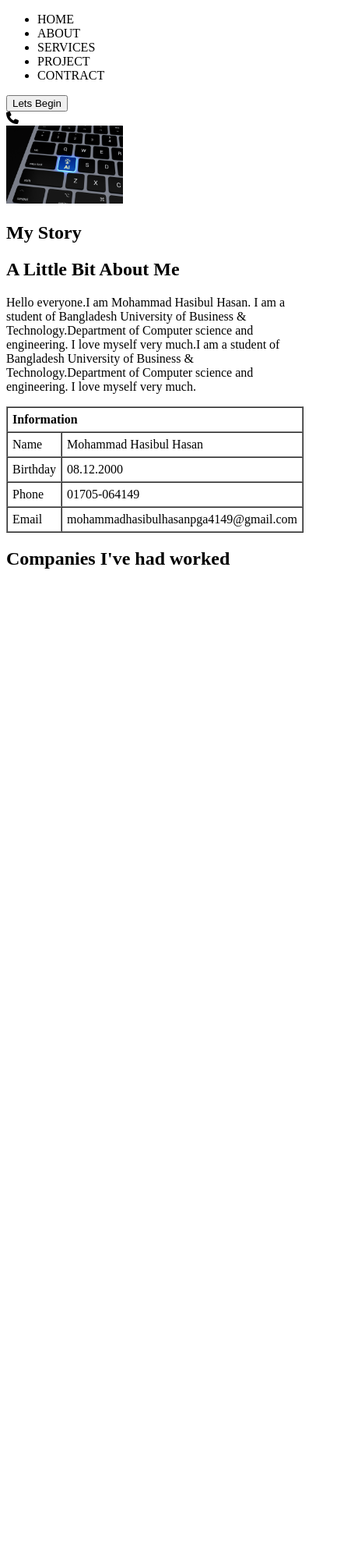
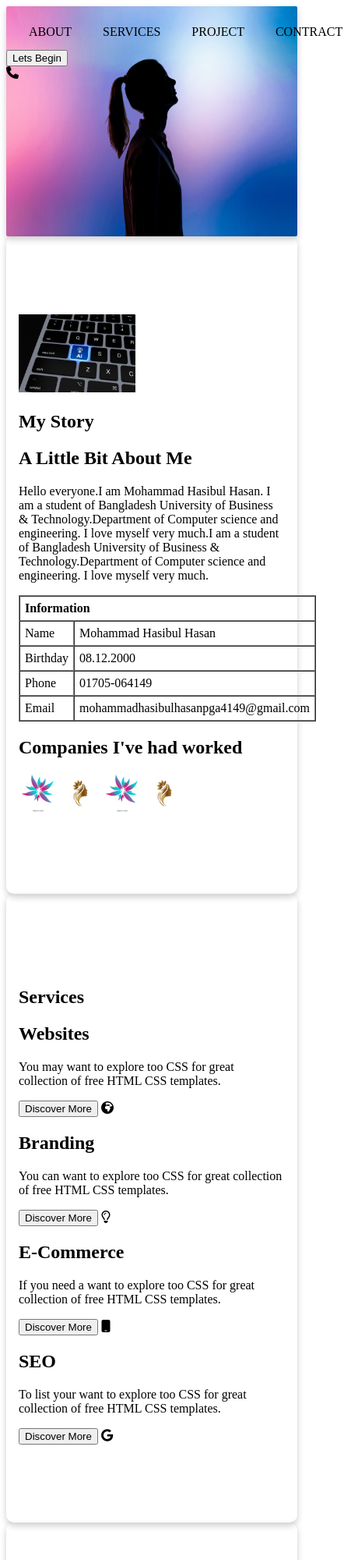
Before and after one commit to hasibulhimu49/HTML-CSS_Simple-Project, a plain HTML site: page index.html in a window 390 px wide. Shown: the top 2000 px of the page at 78% size, 460 px wide, since content can reach past the window. Before the commit the page ends 844 px from the top, so only its background shows below. Drawn offline with Linux system fonts and the light colour scheme.

Commit message:
card design done

```diff
--- a/index.html
+++ b/index.html
@@ -13,18 +13,20 @@
       crossorigin="anonymous"
       referrerpolicy="no-referrer"
     />
+    <link rel="stylesheet" href="style.css" />
   </head>
 
   <body>
+    <header>
       <!--HOME SECTION-->
-    <section>
+      <section id="home" class="cardhome">
         <nav>
-        <ul>
-          <li>HOME</li>
-          <li>ABOUT</li>
-          <li>SERVICES</li>
-          <li>PROJECT</li>
-          <li>CONTRACT</li>
+          <ul class="nav-bar">
+            <li><a href="#home">HOME</a></li>
+            <li><a href="#about">ABOUT</a></li>
+            <li><a href="#services">SERVICES</a></li>
+            <li><a href="#project">PROJECT</a></li>
+            <li><a href="#contract">CONTRACT</a></li>
           </ul>
         </nav>
         <div>
@@ -34,9 +36,11 @@
           <i class="fa-solid fa-phone"></i>
         </div>
       </section>
+    </header>
 
+    <main>
       <!--ABOUT SECTION-->
-    <section id="About">
+      <section id="about" class="cardabout">
         <div>
           <img src="./images/aboutme.jpg" height="100" width="150" />
         </div>
@@ -49,7 +53,13 @@
 
         <div>
           <h2>A Little Bit About Me</h2>
-        <p>Hello everyone.I am Mohammad Hasibul Hasan. I am a student of Bangladesh University of Business & Technology.Department of Computer science and engineering. I love myself very much.I am a student of Bangladesh University of Business & Technology.Department of Computer science and engineering. I love myself very much.</p>
+          <p>
+            Hello everyone.I am Mohammad Hasibul Hasan. I am a student of
+            Bangladesh University of Business & Technology.Department of
+            Computer science and engineering. I love myself very much.I am a
+            student of Bangladesh University of Business & Technology.Department
+            of Computer science and engineering. I love myself very much.
+          </p>
         </div>
 
         <div>
@@ -76,23 +86,106 @@
           </table>
         </div>
 
+        <div></div>
+
         <div>
+          <h2>Companies I've had worked</h2>
+          <img src="./images/pantree.png" height="50" width="50" />
+          <img src="./images/headlogo.png" height="50" width="50" />
+          <img src="./images/pantree.png" height="50" width="50" />
+          <img src="./images/headlogo.png" height="50" width="50" />
+        </div>
+      </section>
 
+      <!--SERVICES SECTION-->
+      <section id="services" class="cardservices">
+        <div>
+          <div>
+            <h1>Services</h1>
+          </div>
         </div>
 
         <div>
-        <h2>Companies  I've had worked</h2>
+          <h2>Websites</h2>
+          <p>
+            You may want to explore too CSS for great collection of free HTML
+            CSS templates.
+          </p>
+          <button>Discover More</button>
+          <i class="fa-solid fa-earth-africa"></i>
+        </div>
+        <div>
+          <h2>Branding</h2>
+          <p>
+            You can want to explore too CSS for great collection of free HTML
+            CSS templates.
+          </p>
+          <button>Discover More</button>
+          <i class="fa-regular fa-lightbulb"></i>
+        </div>
+        <div>
+          <h2>E-Commerce</h2>
+          <p>
+            If you need a want to explore too CSS for great collection of free
+            HTML CSS templates.
+          </p>
+          <button>Discover More</button>
+          <i class="fa-solid fa-mobile"></i>
+        </div>
+        <div>
+          <h2>SEO</h2>
+          <p>
+            To list your want to explore too CSS for great collection of free
+            HTML CSS templates.
+          </p>
+          <button>Discover More</button>
+          <i class="fa-brands fa-google"></i>
+        </div>
+      </section>
+
+      <!--PROJECT SECTION-->
+      <section id="project" class="cardproject">
+        <div>
+          <div>
+            <h1>Projects</h1>
+          </div>
         </div>
 
+        <div>
+          <h6>Branding</h6>
+          <h2>Zoik agency</h2>
+        </div>
+        <div>
+          <h6>Photographer</h6>
+          <h2>The Watch</h2>
+        </div>
+        <div>
+          <h6>Websites</h6>
+          <h2>Polo</h2>
+        </div>
       </section>
+    </main>
 
-    <!--SERVICES SECTION-->
-    <section id="Services"></section>
+    <footer>
+      <!--CONTRACT SECTION-->
+      <section id="contract" class="cardcontract">
+        <div>
+          <div>
+            <h1>Say Hi</h1>
+          </div>
+        </div>
 
-    <!--PROJECT SECTION-->
-    <section id="Project"></section>
+        <form>
+          <label for="name">Name</label>
+          <input type="text" id="name" name="name" />
 
-    <!--CONTRACT SECTION-->
-    <section id="Contract"></section>
+          <label for="email">Email</label>
+          <input type="email" id="email" name="email" />
+
+          <label for="message">Message</label>
+          <textarea id="message" name="message" />
+        </form>
+      </section>
+    </footer>
   </body>
 </html>
--- /dev/null
+++ b/style.css
@@ -0,0 +1,69 @@
+.root {
+  --background-color: azure;
+  --primary-color: black;
+  --secondary-color green;
+}
+
+body {
+  background-color: var(--background-color);
+}
+
+/*Home Section Design*/
+.cardhome {
+  box-shadow: 0 4px 8px 0 rgba(0, 0, 0, 0.2);
+  border-radius: 2px;
+  padding-top: 10px;
+  padding-bottom: 200px;
+  background-image: url(./images/cover.jpg);
+  background-position: top;
+  background-repeat: no-repeat;
+  background-size: 100% 100%;
+}
+
+ul {
+  list-style-type: none;
+  margin: 0;
+  padding: 0;
+}
+.nav-bar {
+  display: flex;
+  justify-content: center;
+}
+.nav-bar li {
+  margin: 0;
+  padding: 0;
+}
+.nav-bar li a {
+  display: block;
+  color: black;
+  padding: 14px 20px;
+  text-decoration: none;
+}
+
+/*About Section Design*/
+.cardabout {
+  box-shadow: 0 4px 8px 0 rgba(0, 0, 0, 0.2);
+  padding: 100px 16px;
+  border-radius: 10px;
+}
+
+/*Services Section Design*/
+.cardservices {
+  box-shadow: 0 4px 8px 0 rgba(0, 0, 0, 0.2);
+  padding: 100px 16px;
+  border-radius: 10px;
+}
+
+/*project Section Design*/
+.cardproject {
+  box-shadow: 0 4px 8px 0 rgba(0, 0, 0, 0.2);
+  padding: 100px 16px;
+  border-radius: 10px;
+}
+
+/*Contract Section Design*/
+.cardcontract {
+  box-shadow: 0 4px 8px 0 rgba(0, 0, 0, 0.2);
+  padding: 100px 16px;
+  border-radius: 10px;
+}
```
Also changed, not shown: images/cover.jpg (renamed from images/thisisengineering-sbFmoKBK7jU-unsplash.jpg), images/headlogo.png (added), images/pantree.png (added). Lines whose indentation alone changed are shown as unchanged.
